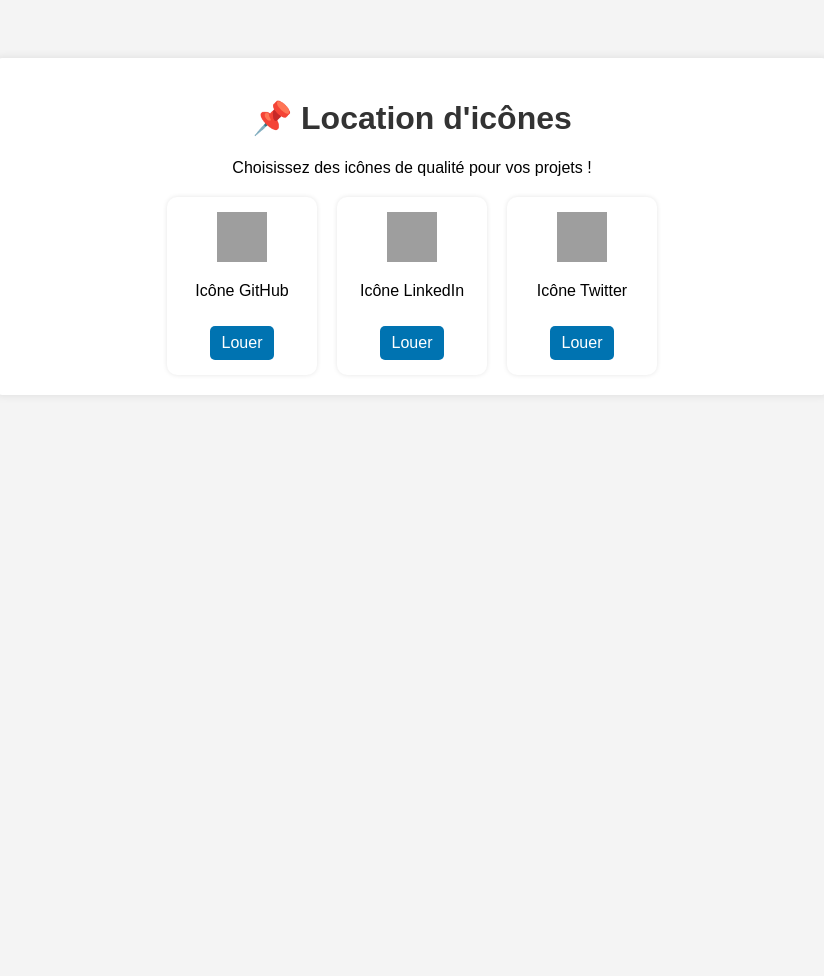
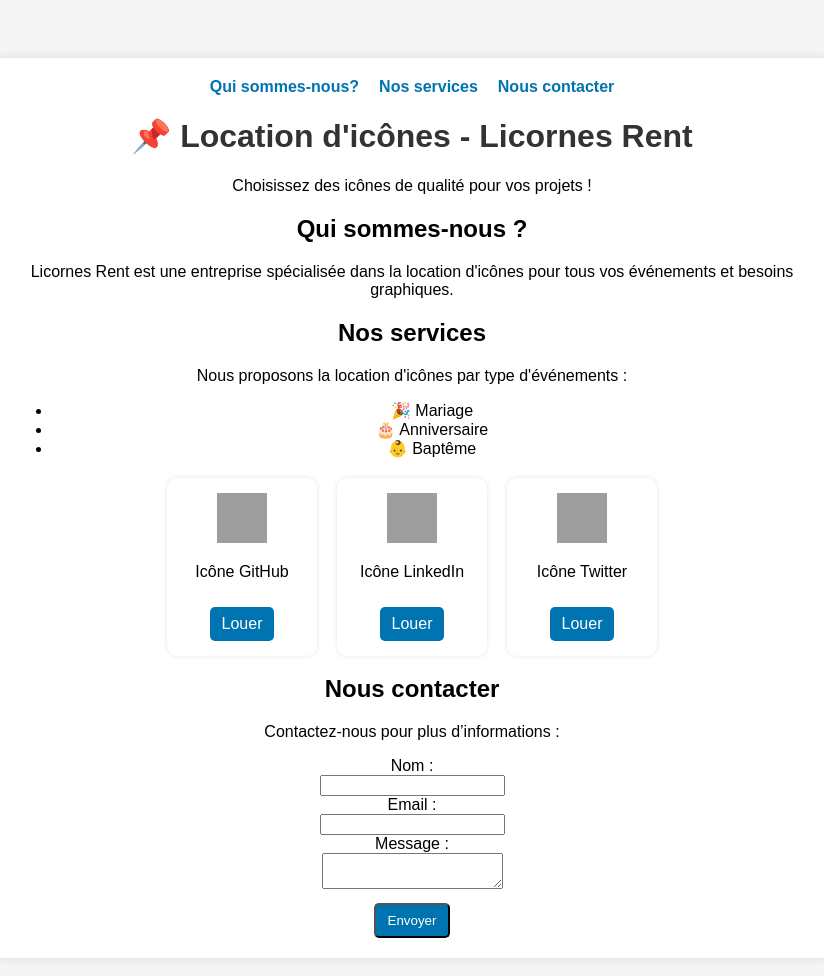
Before and after one commit to mariskayanne/myproject, a plain HTML site: page index.html in a window 1280 px wide. Shown: the whole page, without its empty margins (228-1052 px from the left). Before the commit the page ends 800 px from the top, so only its background shows below. Drawn offline with Linux system fonts and the light colour scheme; grey boxes are pictures that could not be loaded.

Commit message:
deuxieme version de notre site web

```diff
--- a/index.html
+++ b/index.html
@@ -3,7 +3,7 @@
 <head>
     <meta charset="UTF-8">
     <meta name="viewport" content="width=device-width, initial-scale=1.0">
-    <title>Location d'icônes</title>
+    <title>Location d'icônes - Licornes Rent</title>
     <style>
         body {
             font-family: Arial, sans-serif;
@@ -53,12 +53,45 @@
         .btn:hover {
             background: #005582;
         }
+        .nav {
+            display: flex;
+            justify-content: center;
+            gap: 20px;
+            margin-bottom: 20px;
+        }
+        .nav a {
+            text-decoration: none;
+            color: #0073b1;
+            font-weight: bold;
+        }
     </style>
 </head>
 <body>
     <div class="container">
-        <h1>📌 Location d'icônes</h1>
+        <nav class="nav">
+            <a href="#about">Qui sommes-nous?</a>
+            <a href="#services">Nos services</a>
+            <a href="#contact">Nous contacter</a>
+        </nav>
+
+        <h1>📌 Location d'icônes - Licornes Rent</h1>
         <p>Choisissez des icônes de qualité pour vos projets !</p>
+
+        <div id="about">
+            <h2>Qui sommes-nous ?</h2>
+            <p>Licornes Rent est une entreprise spécialisée dans la location d'icônes pour tous vos événements et besoins graphiques.</p>
+        </div>
+
+        <div id="services">
+            <h2>Nos services</h2>
+            <p>Nous proposons la location d'icônes par type d'événements :</p>
+            <ul>
+                <li>🎉 Mariage</li>
+                <li>🎂 Anniversaire</li>
+                <li>👶 Baptême</li>
+            </ul>
+        </div>
+
         <div class="icons">
             <div class="icon-card">
                 <img src="https://cdn-icons-png.flaticon.com/512/25/25231.png" alt="Icône GitHub">
@@ -76,6 +109,20 @@
                 <a href="#" class="btn">Louer</a>
             </div>
         </div>
+
+        <div id="contact">
+            <h2>Nous contacter</h2>
+            <p>Contactez-nous pour plus d’informations :</p>
+            <form>
+                <label for="name">Nom :</label><br>
+                <input type="text" id="name" name="name" required><br>
+                <label for="email">Email :</label><br>
+                <input type="email" id="email" name="email" required><br>
+                <label for="message">Message :</label><br>
+                <textarea id="message" name="message" required></textarea><br>
+                <button type="submit" class="btn">Envoyer</button>
+            </form>
+        </div>
     </div>
 </body>
 </html>
```
